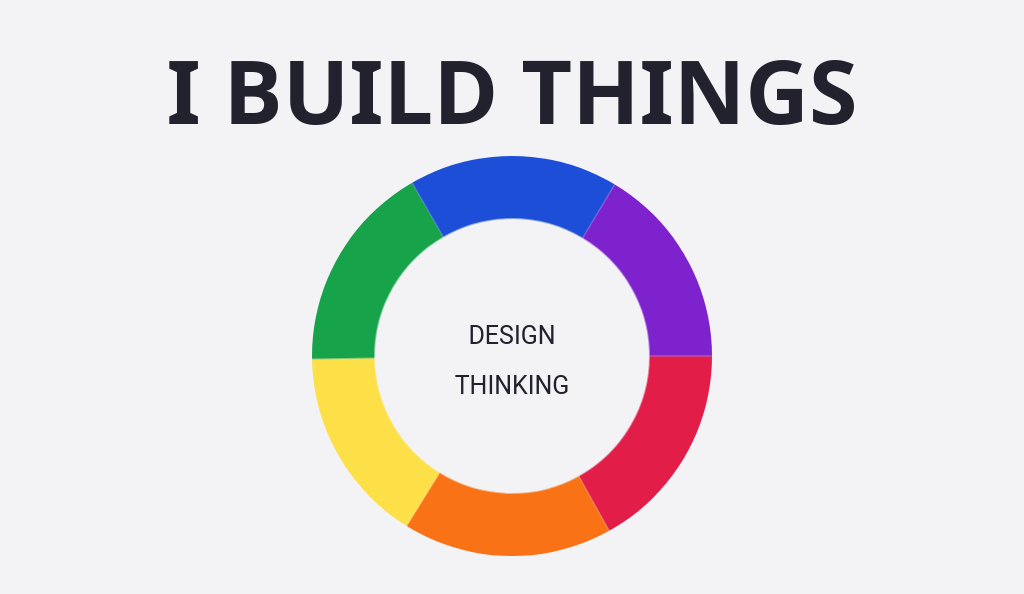
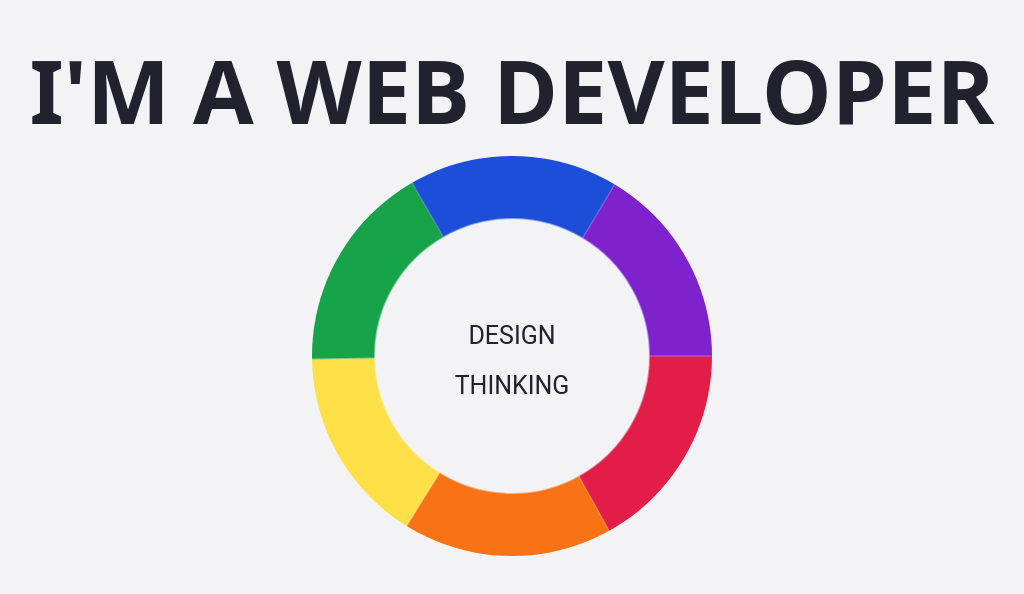
Before and after one commit to mikefreiman/devapp, a Next.js app: page / in a window 1280 px wide. Shown: the part 110-704 px from the top of the page, without its empty margins (128-1152 px from the left). Built offline with nearby package versions, Linux system fonts and the light colour scheme.

Commit message:
Updated copy

```diff
--- a/pages/index.js
+++ b/pages/index.js
@@ -12,7 +12,7 @@ export default function Home() {
         <link rel="icon" href="/favicon.ico" />
       </Head>
         <div>
-            <h1 className="fluid-type font-semibold">I build things</h1>
+            <h1 className="fluid-type font-semibold">I'm a Web Developer</h1>
             <Chart/>
         </div>
     </>
```
